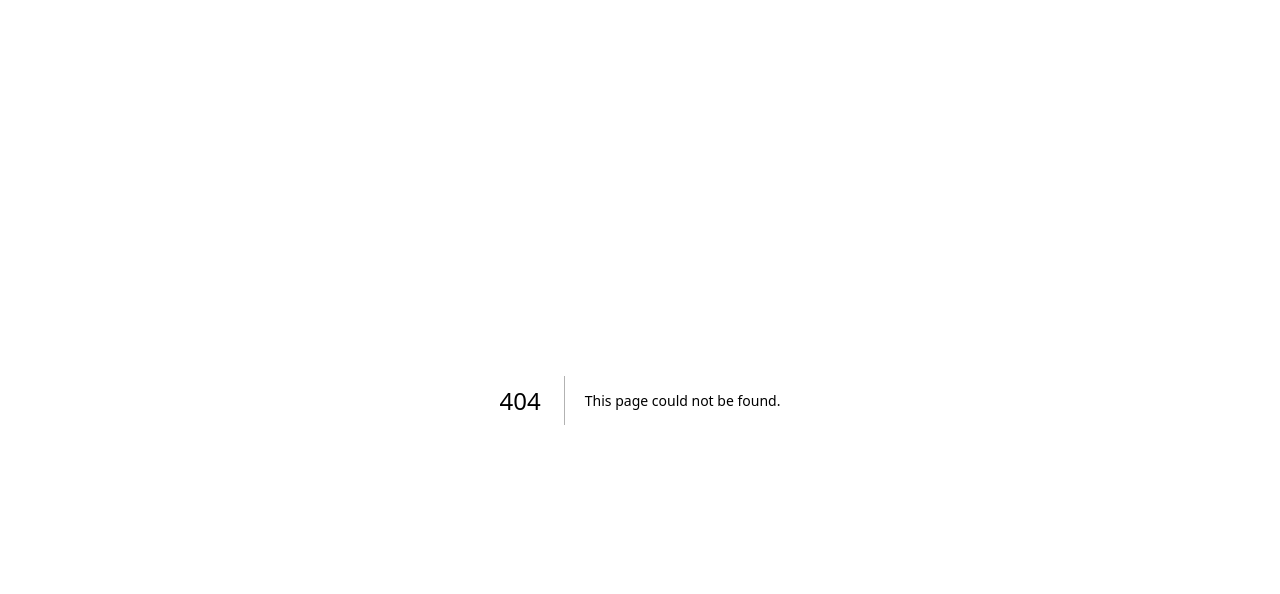
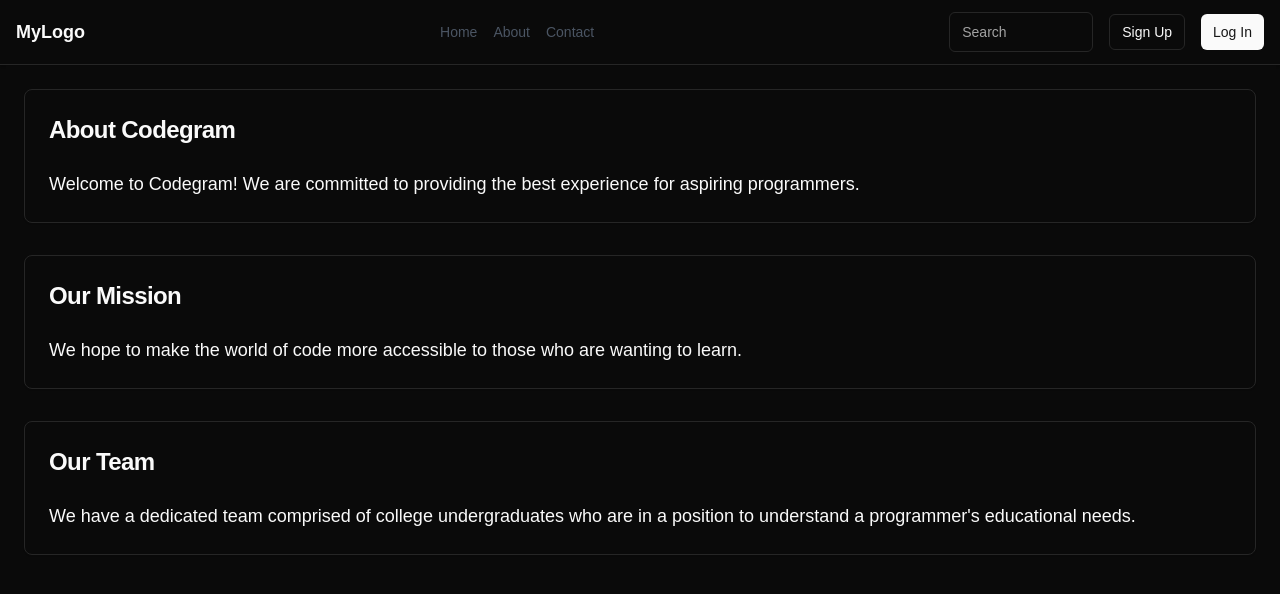
Before and after one commit to Bardemic/Codegram, a Next.js app in the folder web/: page /about in a window 1280 px wide. Before the commit this address had no page. Shown: the top 594 px of the page. Built offline with nearby package versions, Linux system fonts and the light colour scheme.

Commit message:
added about and contact placeholder pages

```diff
--- /dev/null
+++ b/web/app/about/page.js
@@ -0,0 +1,48 @@
+import React from 'react';
+import { Card, CardContent, CardHeader, CardTitle, CardDescription } from "@/components/ui/card";
+import Header from "@/components/Header";
+
+export default function Page() {
+
+    return (
+      <div>
+        <Header />
+        <div className="container mx-auto p-6">
+          <div className="space-y-8">
+            <Card>
+              <CardHeader>
+                <CardTitle className="text-2xl">About Codegram</CardTitle>
+              </CardHeader>
+              <CardContent>
+                <p className="text-lg">
+                  Welcome to Codegram! We are committed to providing the best experience for aspiring programmers.
+                </p>
+              </CardContent>
+            </Card>
+
+            <Card>
+              <CardHeader>
+                <CardTitle className="text-2xl">Our Mission</CardTitle>
+              </CardHeader>
+              <CardContent>
+                <p className="text-lg">
+                  We hope to make the world of code more accessible to those who are wanting to learn.
+                </p>
+              </CardContent>
+            </Card>
+
+            <Card>
+              <CardHeader>
+                <CardTitle className="text-2xl">Our Team</CardTitle>
+              </CardHeader>
+              <CardContent>
+                <p className="text-lg">
+                  We have a dedicated team comprised of college undergraduates who are in a position to understand a programmer's educational needs.
+                </p>
+              </CardContent>
+            </Card>
+          </div>
+        </div>
+      </div>
+    );
+  }
--- /dev/null
+++ b/web/app/contact/page.js
@@ -0,0 +1,30 @@
+import React from 'react';
+import { Card, CardContent, CardHeader, CardTitle, CardDescription } from "@/components/ui/card";
+import Header from "@/components/Header";
+
+export default function Page() {
+
+    return (
+      <div>
+        <Header />
+        <div className="container mx-auto p-6">
+          <Card>
+            <CardHeader>
+            <CardTitle className="text-2xl">Contacting Us!</CardTitle>
+            </CardHeader>
+            <CardContent>
+            <p className="text-lg">
+                Feel free to reach out to us with any questions at{" "}
+                <a
+                href="mailto:SwanHacksWinner@gmail.com"
+                className="text-blue-600 underline hover:text-blue-800"
+                >
+                SwanHacksWinner@gmail.com
+                </a>
+            </p>
+            </CardContent>
+        </Card>
+        </div>
+      </div>
+    );
+  }
```
